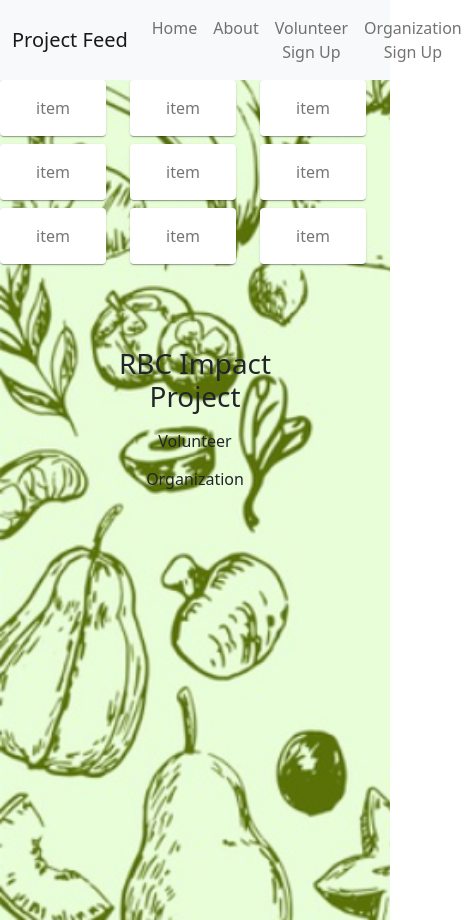
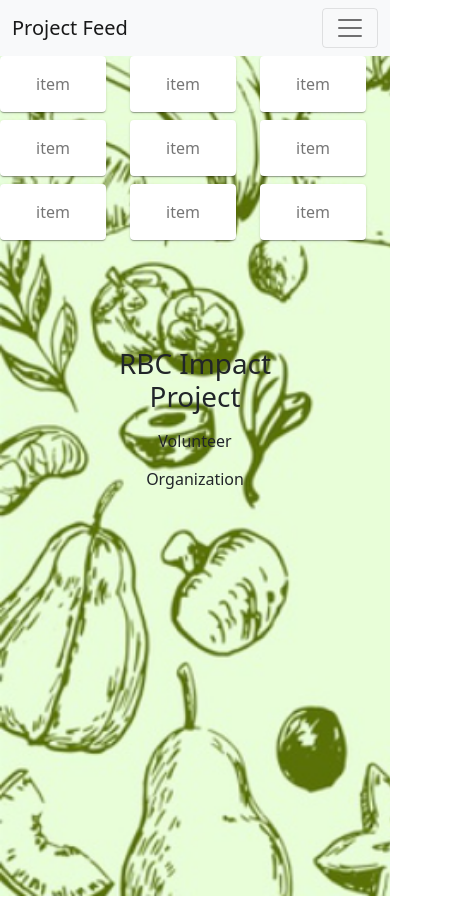
Before and after one commit to baharkholdisabeti/project-feed, a React (Create React App) app in the folder project-feed/: page / in a window 390 px wide. Shown: the whole page, 470 px wide, since content can reach past the window. After the commit the page ends 896 px from the top, so only its background shows below. Built offline with nearby package versions, Linux system fonts and the light colour scheme.

Commit message:
make navbar responsive

```diff
--- a/project-feed/src/Components/NavBar.jsx
+++ b/project-feed/src/Components/NavBar.jsx
@@ -5,11 +5,11 @@
 
 const NavBar = () => {
   return (
-    <Navbar bg="light" variant="light">
+    <Navbar collapseOnSelect expand="lg" bg="light" variant="light">
       <Container>
         <Navbar.Brand href="#Home">Project Feed</Navbar.Brand>
-        <Navbar.Toggle aria-controls="basic-navbar-nav" />
-        <Navbar.Collapse id="basic-navbar-nav">
+        <Navbar.Toggle aria-controls="responsive-navbar-nav" />
+        <Navbar.Collapse id="responsive-navbar-nav">
           <Nav className="me-auto">
             <Nav.Link href="/home">Home</Nav.Link>
             <Nav.Link href="/about">About</Nav.Link>
```
